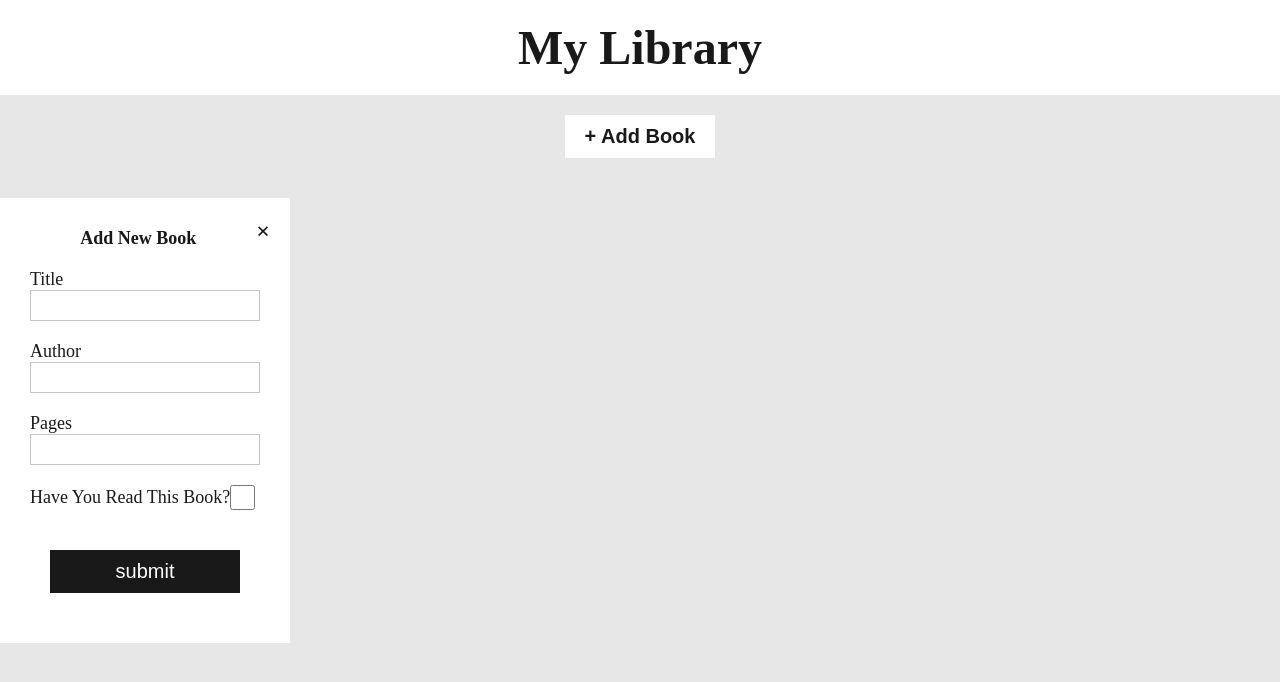
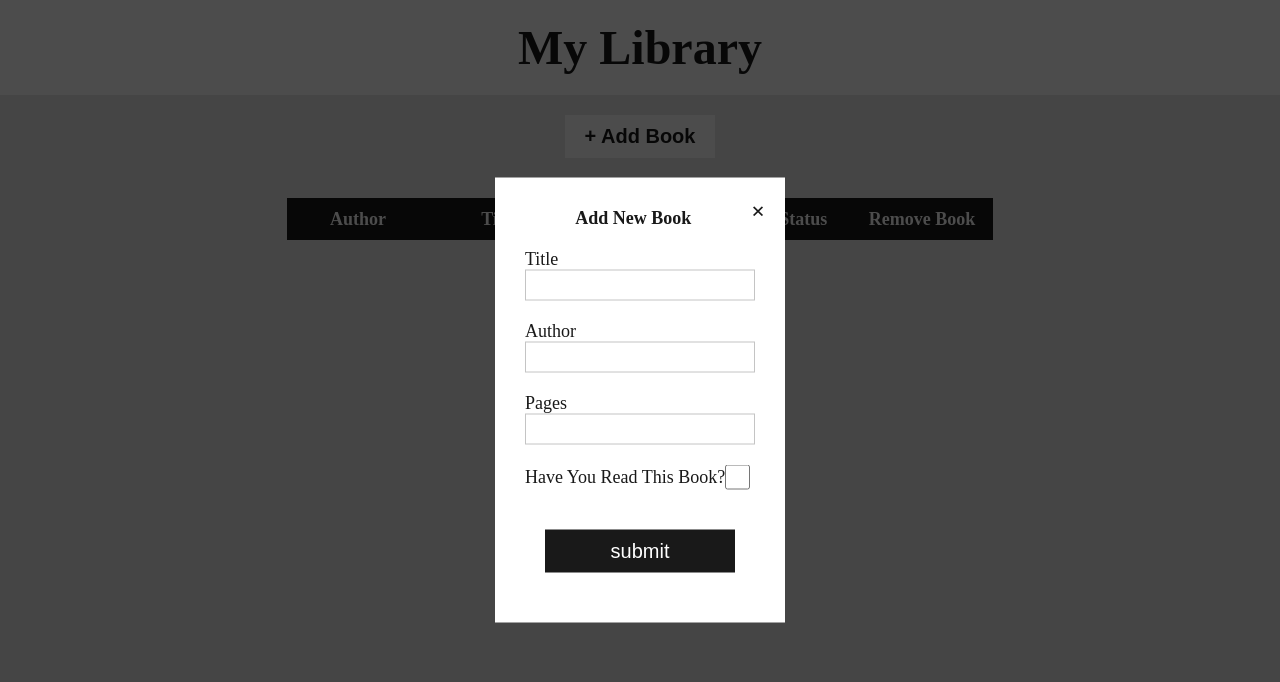
Before and after one commit to mubzie/Library-Project, a plain HTML site: page index.html in a window 1280 px wide. Both pictures are taken after a click on the button "+ Add Book". Drawn offline with Linux system fonts and the light colour scheme.

Commit message:
completed the structure of the app. all issue with html and css fixed

```diff
--- a/index.html
+++ b/index.html
@@ -6,6 +6,7 @@
     <script src="script.js" defer></script>
     <title>Document</title>
   </head>
+
   <body>
     <header class="header"><h1>My Library</h1></header>
 
@@ -13,27 +14,39 @@
       <div class="add-book-btn">
         <button class="add-book" id="add-book-btn">+ Add Book</button>
       </div>
-      <div class="books-display"></div>
+      <div class="books-display">
+        <table>
+          <tr>
+            <th>Author</th>
+            <th>Title</th>
+            <th>Pages</th>
+            <th>Read Status</th>
+            <th>remove book</th>
+          </tr>
+        </table>
+      </div>
     </main>
 
-    <div class="modal">
-      <form id="form">
+    <div class="big-modal">
+      <div class="overlay"></div>
+      <div class="modal-content">
+        <form id="addBookForm">
           <span class="close-form-btn">&times;</span>
           <div class="form-title">add new book</div>
 
           <div class="form-row">
             <label for="title">title</label>
-          <input type="text" name="" id="title" />
+            <input type="text" name="" id="title" required />
           </div>
 
           <div class="form-row">
             <label for="author">author</label>
-          <input type="text" name="" id="author" />
+            <input type="text" name="" id="author" required />
           </div>
 
           <div class="form-row">
             <label for="pages">pages</label>
-          <input type="number" name="" id="pages" />
+            <input type="number" name="" id="pages" required />
           </div>
 
           <div class="read-status">
@@ -51,5 +64,6 @@
           </div>
         </form>
       </div>
+    </div>
   </body>
 </html>
--- a/script.js
+++ b/script.js
@@ -1,16 +1,19 @@
-//this code get the DOM element needed to bring up the form to add new book and to also close the form
+//DOM element selector
 let addBookBtn = document.getElementById('add-book-btn');
 let closeFormBtn = document.getElementsByClassName('close-form-btn')[0];
-let form = document.getElementById('form');
+let addBookForm = document.getElementById('addBookForm');
+let formModal = document.querySelector('.big-modal');
 
 //this code get the form open
-addBookBtn.addEventListener('click', () => form.style.display = 'block');
+addBookBtn.addEventListener('click', () => {
+    formModal.classList.toggle('active')
+});
 
 //closeform function that closes the form
 closeFormBtn.addEventListener('click', closeForm);
 
 function closeForm() {
-    form.style.display = 'none';
+    formModal.classList.remove("active")
 }
 
 // All of your book objects are going to be stored in a simple array,
@@ -26,13 +29,19 @@ function Book(title, author, pages, read) {
     this.read = read;
 }
 
-// Book.prototype.info = function () {
-//     return `${this.title} ${this.author} ${this.pages} ${this.read}`
+// Book.prototype.changeStatus = function (e) {
+//     if(e.ClassList.contains('readBtn')) {
+//         if(e.innerHTML == 'true') {
+//             e.innerHTML = 'false'
+//             console.log('havent read')
+//         } else if(e.innerHTML == 'false'){
+//             e.innerHTML = 'true'
+//             console.log('have read')
+//         }
+//     }
 // }
 
-// Book.prototype.removeRow = function () {
-
-// }
+// changeStatus();
 
 const addBookToLibrary = (e) => {
 e.preventDefault();
@@ -42,35 +51,44 @@ const authorInput = document.getElementById('author').value;
 const pagesInput = document.getElementById('pages').value;
 const readStatusInput = document.getElementById('read-status').checked;
 
+// if(readStatusInput === false) {
+//     readStatusInput.value = 'not read'
+//     console.log('true')
+// } else {
+//     readStatusInput.checked = 'read'
+//     console.log('false')
+// }
+
 book = new Book(titleInput, authorInput, pagesInput, readStatusInput);
 myLibrary.push(book);
 
     console.log(myLibrary);
     displayBook(myLibrary);
+    // form.reset();
 
 }
 
-form.addEventListener('submit', addBookToLibrary)
+addBookForm.addEventListener('submit', addBookToLibrary)
 
 //A function that loops through the array and displays each book on the page
 function displayBook(myLibrary) {
     let table = '<table border="1">';
     table += `<tr><th>Author</th><th>Title</th><th>Pages</th><th>Read Status</th><th>remove book</th></tr>`;
+
     myLibrary.forEach((library, i) => {
         table += `<tr>`;
            table += `<td>${library.author}</td>`;
            table += `<td>${library.title}</td>`;
            table += `<td>${library.pages}</td>`;
            table += `<td>${library.read}</td>`;
-        //    table += `<td style="background-color: #f6c5c5">
-        //    <button style="height: 24px: width 24px: border: 0px transparent;"><img src="/delete-btn.svg" alt="delete btn"></button>
-        //             </td>`;
-        table += `<td style="background-color: #f6c5c5">
-        <button class="icon-btn delBtn" data-index=${i}><img src="/delete-btn.svg" alt="delete btn"></button>
+
+           table += `<td style="background-color: #f6c5c5">
+           <button class="icon-btn delBtn" data-index=${i}><img src="/delete-btn.svg" alt="delete btn"></button>
                     </td>`;
         table += `</tr>`
     });
     table += '</table>';
+
 
     document.querySelector('.books-display').innerHTML = table;
     closeForm();
@@ -80,14 +98,9 @@ function displayBook(myLibrary) {
     delBtns.forEach(btn => {
         btn.addEventListener('click', () => {
             const i = btn.dataset.index;
-            console.log('book index', i)
             myLibrary.splice(i, 1);
             console.log(myLibrary)
             btn.closest('tr').remove();
-
-            if(i < 0) {
-                console.log('library is empty')
-            }
         })
     });
     }
--- a/style.css
+++ b/style.css
@@ -111,20 +111,34 @@ button.submit {
   margin: 20px;
 }
 
-#form {
+.big-modal .overlay {
+  position: fixed;
+  top: 0;
+  left: 0;
+  width: 100vw;
+  height: 100vh;
+  background-color: rgba(0, 0, 0, 0.7);
+  z-index: 1;
   display: none;
-  /* position: fixed; */
-  top: 50%;
-  left: 50%;
-  z-index: 1;
 }
 
-.modal {
-  /* position: fixed; */
-  z-index: 1;
+.big-modal .modal-content {
+  position: absolute;
+  left: 50%;
   top: 50%;
-  left: 50%;
+  transform: translate(-50%, -50%) scale(0);
+  z-index: 2;
 }
+
+.big-modal.active .overlay{
+  display: block;
+}
+
+.big-modal.active .modal-content {
+  transition: all 300ms ease-in-out;
+  transform: translate(-50%, -50%) scale(1);
+}
+
 
 table {
   border-collapse: collapse;
@@ -137,6 +151,9 @@ td {
 }
 
 th {
+  width: 140px;
+  height: 40px;
+  border: 1px solid #191919;
   text-transform: capitalize;
   background-color: #191919;
   color: #fff;
@@ -161,4 +178,5 @@ button.icon-btn{
   border: 0px transparent;
   background-color: #f6c5c5;
   outline: none;
+  cursor: pointer;
 }
```
Lines whose indentation alone changed are shown as unchanged.
